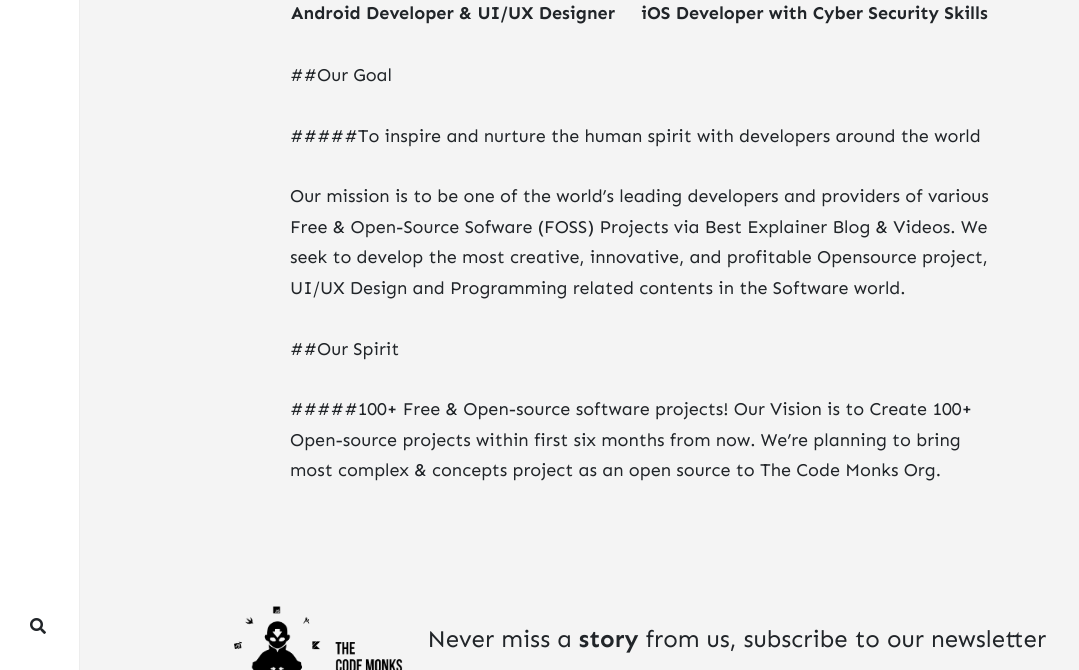
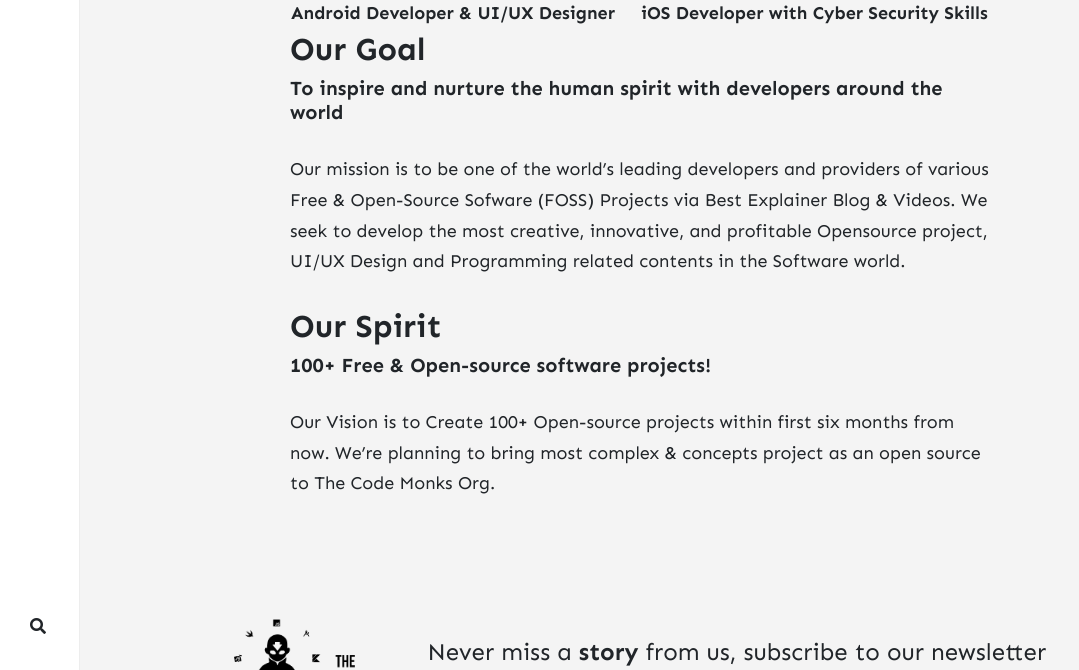
Before and after one commit to TheCodeMonks/TheCodeMonksOrg, a Jekyll site: the page built from _pages/about.md, in a window 1280 px wide and 900 px high, scrolled down 683 px, cut to the strip 230-900 px from the top of the window. Shown: the whole strip, without its empty margins (0-1079 px from the left). Built offline with Jekyll 4.4.1, drawn with Linux system fonts in a browser that asks for light colours; nearby versions of some CDN libraries; comment, search, counter and statistics services are not loaded.

Commit message:
Changed name to below & fixed MD Issues

```diff
--- a/_pages/about.md
+++ b/_pages/about.md
@@ -10,14 +10,15 @@
 
 
 <table style="width:100%">
-  <tr>
-    <th>Spikey sanju </th>
-    <th>Waseem Akram</th>
 
-  </tr>
   <tr>
     <td><img src = "https://avatars0.githubusercontent.com/u/23400022?s=460&u=6d4ab222b99d07552d80a6c3fd36f47ec1e071c4&v=4"/></td>
     <td><img src = "https://avatars3.githubusercontent.com/u/12982964?s=460&u=85e440ef14bfab99b297d414d57d73d5ff6a6ced&v=4"/></td>
+  </tr>
+
+<tr>
+    <th>Spikey sanju </th>
+    <th>Waseem Akram</th>
   </tr>
 
  <tr>
@@ -26,13 +27,13 @@
   </tr>
 </table>
 
-##Our Goal
+## Our Goal
 
-#####To inspire and nurture the human spirit with developers around the world
+##### To inspire and nurture the human spirit with developers around the world
 
 Our mission is to be one of the world’s leading developers and providers of various Free & Open-Source Sofware (FOSS) Projects via Best Explainer Blog & Videos. We seek to develop the most creative, innovative, and profitable Opensource project, UI/UX Design and Programming related contents in the Software world.
 
-##Our Spirit
+## Our Spirit
 
-#####100+ Free & Open-source software projects!
+##### 100+ Free & Open-source software projects!
 Our Vision is to Create 100+ Open-source projects within first six months from now. We're planning to bring most complex & concepts project as an open source to The Code Monks Org.
```
